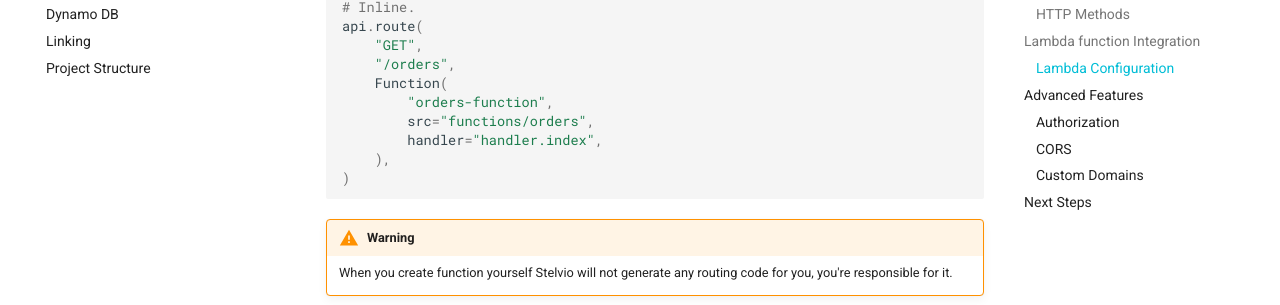
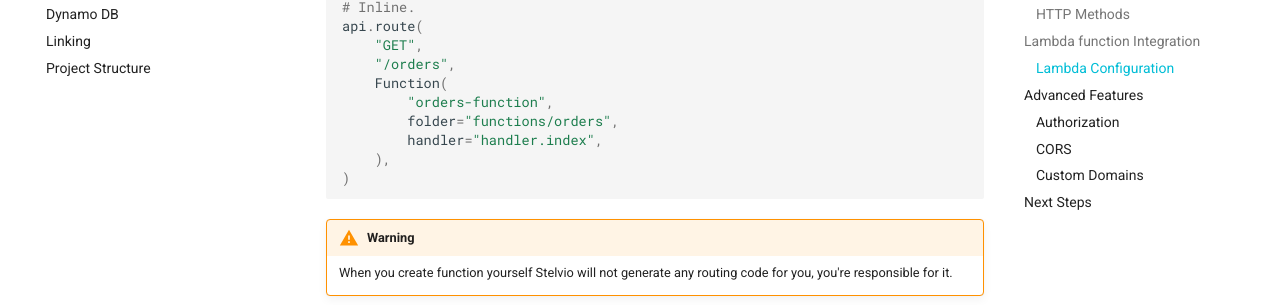
Before and after one commit to stelviodev/stelvio, an MkDocs documentation site: the page built from docs/guides/api-gateway.md, in a window 1280 px wide and 900 px high, scrolled down 3744 px. Shown: the part 148-453 px from the top of the window. Built offline with MkDocs 1.6.1 and Material for MkDocs 9.7.7, drawn with Linux system fonts in a browser that asks for light colours; comment, search, counter and statistics services are not loaded.

Commit message:
Change `src` attr in docs to correctly read as `folder`

```diff
--- a/docs/guides/api-gateway.md
+++ b/docs/guides/api-gateway.md
@@ -192,7 +192,7 @@ runtime settings, you have several options:
         "/orders",
         Function(
             "orders-function",
-            src="functions/orders",
+            folder="functions/orders",
             handler="handler.index",
         ),
     )
@@ -233,7 +233,7 @@ runtime settings, you have several options:
         "POST",
         "/orders",
         FunctionConfig(
-            src="functions/orders",
+            folder="functions/orders",
             handler="function.handler",
         ),
     )
@@ -252,7 +252,7 @@ runtime settings, you have several options:
     api.route(
         "POST",
         "/orders",
-        src="functions/orders",
+        folder="functions/orders",
         handler="function.handler",
     )
 
@@ -262,7 +262,7 @@ runtime settings, you have several options:
         "/orders",
         Function(
             "orders-function",
-            src="functions/orders",
+            folder="functions/orders",
             handler="handler.index",
         ),
     )
```
Also changed, not shown: docs/guides/lambda.md (+3 -3 lines).
